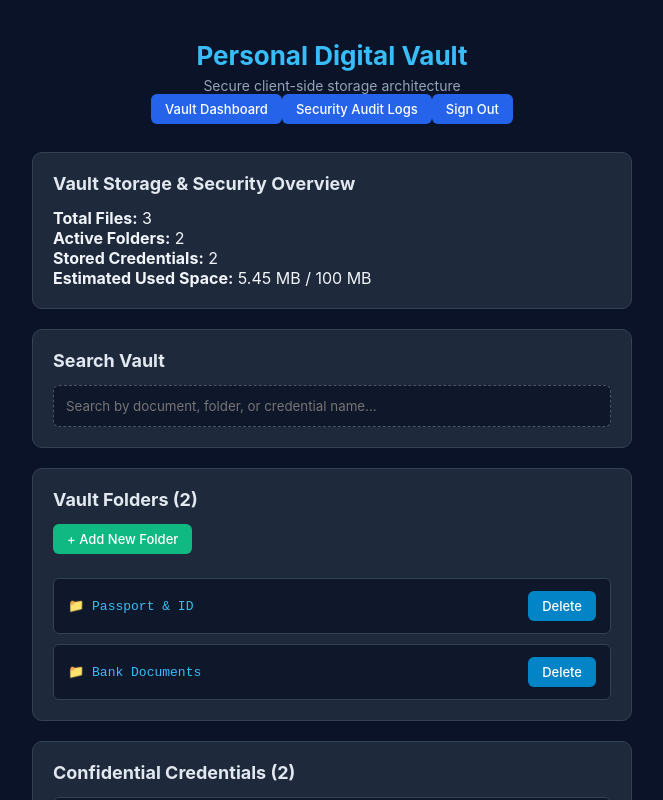
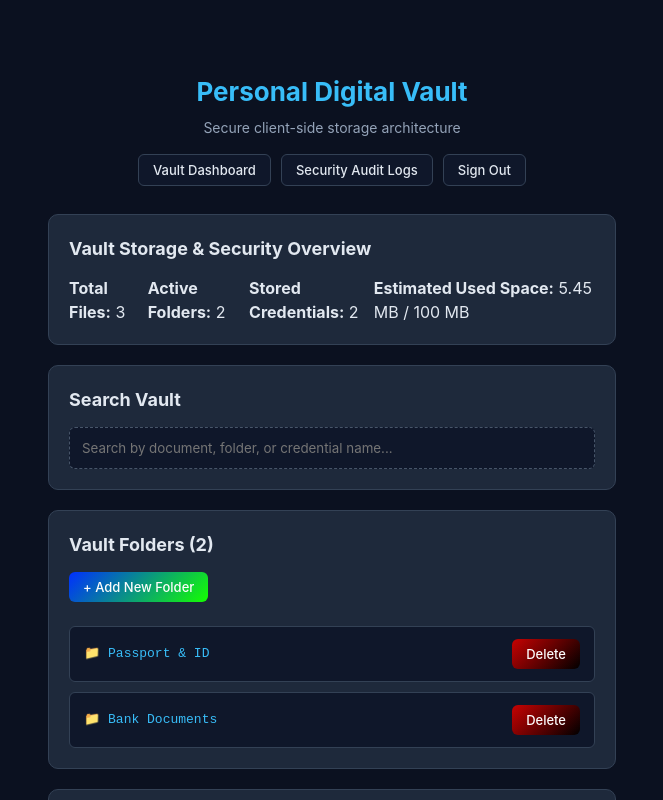
Before and after one commit to nagulendrarajahsangeerthanan-commits/personal-digital-vault, a React (Vite) app in the folder scratch/: page / in a window 1280 px wide. Shown: the top 800 px of the page, without its empty margins (308-971 px from the left). Built offline with nearby package versions, Linux system fonts and the light colour scheme.

Commit message:
feat(member3): finalize two-color running gradient header and pure css styling

```diff
--- a/scratch/src/App.css
+++ b/scratch/src/App.css
@@ -1,3 +1,23 @@
+
+* {
+  box-sizing: border-box;
+}
+
+body {
+  margin: 0;
+  background-color: #0b1120;
+  color: #e2e8f0;
+  font-family: system-ui, -apple-system, BlinkMacSystemFont, 'Segoe UI', Roboto, sans-serif;
+  line-height: 1.5;
+}
+
+main {
+  max-width: 800px;
+  margin: 0 auto;
+  padding: 32px 16px 64px 16px;
+}
+
+
 header {
   text-align: center;
   margin-bottom: 28px;
@@ -12,7 +32,28 @@ header h1 {
 header p {
   color: #94a3b8;
   font-size: 14px;
+  margin: 0 0 16px 0;
 }
+
+header nav {
+  display: flex;
+  justify-content: center;
+  align-items: center;
+  gap: 10px;
+  margin-top: 14px;
+}
+
+header nav button {
+  background: #0f172a;
+  border: 1px solid #334155;
+  color: #e2e8f0;
+}
+
+header nav button:hover {
+  background: #1e293b;
+  border-color: #38bdf8;
+}
+
 
 section {
   background: #1e293b;
@@ -28,8 +69,25 @@ section h2 {
   margin-bottom: 14px;
 }
 
+section > button {
+background: linear-gradient(135deg, #002fff, #15ff00);
+  margin-bottom: 12px;
+}
+
+section > button:hover {
+ background: linear-gradient(135deg, #ff0000, #d400ff);
+}
+
+section div {
+  display: flex;
+  gap: 10px;
+  align-items: center;
+}
+
+
 ul {
   list-style: none;
+  padding: 0;
   display: flex;
   flex-direction: column;
   gap: 10px;
@@ -45,42 +103,153 @@ li {
   border-radius: 6px;
   border: 1px solid #334155;
   font-size: 14px;
+  flex-wrap: wrap;
+  gap: 10px;
 }
 
+li span {
+  color: #38bdf8;
+  font-family: monospace;
+  font-size: 13px;
+}
+
+small {
+  color: #64748b;
+  font-size: 12px;
+}
+
+
 button {
-  background: #2563eb;
-  color: WHITE;
+ background: linear-gradient(135deg, #15ff00, #2600ff);
+  color: #fcfcfc;
   border: none;
   padding: 7px 14px;
   border-radius: 6px;
   cursor: pointer;
   font-size: 13px;
   font-weight: 500;
-  transition: background 0.2s ease;
+  transition: background 0.2s ease, border-color 0.2s ease;
 }
 
 button:hover {
-  background: #291dd8;
+ background: linear-gradient(135deg, #0004ff, #25ff08);
+}
+
+li button:first-of-type {
+  background: #0257c7;
+}
+
+li button:first-of-type:hover {
+  background: #0369a1;
 }
 
 li button:last-child {
-  background: #dc2626;
+background: linear-gradient(135deg, #c70202, #000000);
   margin-left: 8px;
 }
 
-li  button:last-child:hover {
-  background: #b91c1c;
+li button:last-child:hover {
+ background: linear-gradient(135deg, #000000, #ff0000);
 }
 
-input[type="text"] {
+
+input[type="text"],
+input[type="email"],
+input[type="password"],
+input[type="file"] {
   width: 100%;
-  padding:  12px;
+  padding: 12px;
   border-radius: 6px;
   border: 1px dashed #475569;
   background: #0f172a;
   color: #e2e8f0;
+  outline: none;
+}
 
+input:focus {
+  border: 1px solid #38bdf8;
 }
+
+
+form {
+  display: flex;
+  flex-direction: column;
+  gap: 14px;
+}
+
+form > div {
+  display: flex;
+  flex-direction: column;
+  align-items: flex-start;
+  gap: 6px;
+}
+
+form label {
+  font-size: 13px;
+  color: #94a3b8;
+}
+
+form button[type="submit"] {
+  background: #10b981;
+  padding: 10px;
+  font-size: 14px;
+}
+
+form button[type="submit"]:hover {
+  background: #059669;
+}
+
+
+dialog {
+  border: none;
+  background: rgba(11, 17, 32, 0.85);
+  backdrop-filter: blur(6px);
+  position: fixed;
+  inset: 0;
+  width: 100vw;
+  height: 100vh;
+  display: flex;
+  justify-content: center;
+  align-items: center;
+  z-index: 1000;
+  padding: 0;
+}
+
+dialog article {
+  background: #1e293b;
+  border: 1px solid #334155;
+  border-radius: 10px;
+  width: 90%;
+  max-width: 480px;
+  padding: 24px;
+  box-shadow: 0 10px 25px rgba(0, 0, 0, 0.6);
+  display: flex;
+  flex-direction: column;
+  gap: 14px;
+}
+
+dialog header {
+  display: flex;
+  justify-content: space-between;
+  align-items: center;
+  border-bottom: 1px solid #334155;
+  margin-bottom: 0;
+  padding-bottom: 10px;
+}
+
+dialog header h3 {
+  margin: 0;
+  color: #38bdf8;
+  font-size: 18px;
+}
+
+dialog footer {
+  display: flex;
+  justify-content: flex-end;
+  border-top: 1px solid #334155;
+  padding-top: 14px;
+}
+
 
 @media (max-width: 600px) {
   li {
@@ -89,33 +258,3 @@ input[type="text"] {
     gap: 8px;
   }
 }
-
-li span {
-  color: #38bdf8;
-  font-family: monospace;
-  font-size: 13px;
-
-}
-
-li button:first-of-type {
-  background: #0284c7;
-}
-
-li button:first-of-type:hover {
-  background: #0369a1;
-}
-
-section > button {
-  background: #10B981;
-  margin-bottom: 12PX;
-}
-
-section > button:hover {
-  background: #059669;
-}
-
-small {
-  color: #64748B;
-  font-size: 12px;
-
-}
```
